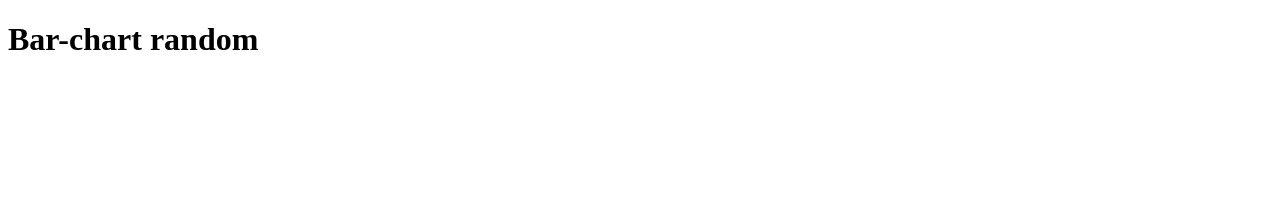
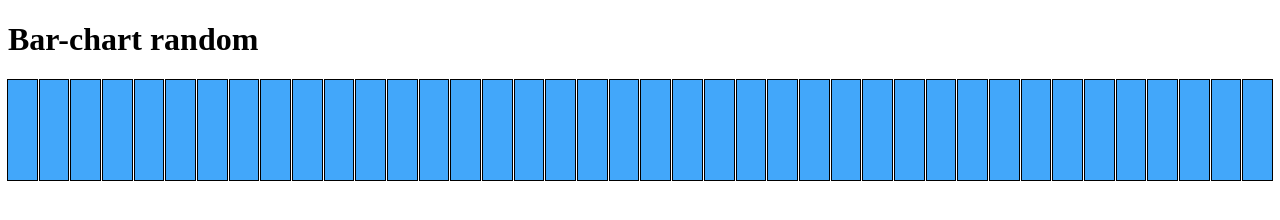
Before and after one commit to Jasa95/Bar.chart.11.04.23, a plain HTML site: page index.html in a window 1280 px wide. Drawn offline with Linux system fonts and the light colour scheme.

Commit message:
40 søjler i grid

```diff
--- a/chart.css
+++ b/chart.css
@@ -0,0 +1,12 @@
+#barchart {
+    display: grid;
+    grid-template-columns: repeat(40, 1fr);
+    gap: 3px;
+}
+
+.bar {
+    background-color: rgb(66, 167, 250);
+    outline: 1px solid rgb(0, 0, 0);
+
+    height: 100px;
+}
--- a/index.html
+++ b/index.html
@@ -9,9 +9,55 @@
     <link rel="shortcut icon" href="#" type="image/x-icon">
 </head>
 <header>
-    <h1>Bar-chart random</h1>
 </header>
 <body>
+    <h1>Bar-chart random</h1>
+
+    <div id="barchart">
+        <div class="bar"></div>
+        <div class="bar"></div>
+        <div class="bar"></div>
+        <div class="bar"></div>
+        <div class="bar"></div>
+        <div class="bar"></div>
+        <div class="bar"></div>
+        <div class="bar"></div>
+        <div class="bar"></div>
+        <div class="bar"></div>
+        <div class="bar"></div>
+        <div class="bar"></div>
+        <div class="bar"></div>
+        <div class="bar"></div>
+        <div class="bar"></div>
+        <div class="bar"></div>
+        <div class="bar"></div>
+        <div class="bar"></div>
+        <div class="bar"></div>
+        <div class="bar"></div>
+        <div class="bar"></div>
+        <div class="bar"></div>
+        <div class="bar"></div>
+        <div class="bar"></div>
+        <div class="bar"></div>
+        <div class="bar"></div>
+        <div class="bar"></div>
+        <div class="bar"></div>
+        <div class="bar"></div>
+        <div class="bar"></div>
+        <div class="bar"></div>
+        <div class="bar"></div>
+        <div class="bar"></div>
+        <div class="bar"></div>
+        <div class="bar"></div>
+        <div class="bar"></div>
+        <div class="bar"></div>
+        <div class="bar"></div>
+        <div class="bar"></div>
+        <div class="bar"></div>
+    </div>
+
+
+
     <script src="bar.js"></script>
 </body>
 </html>
```
